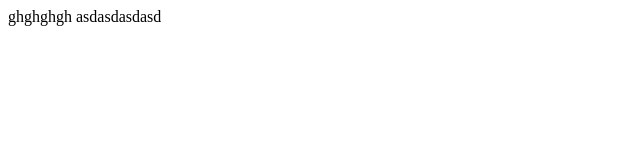
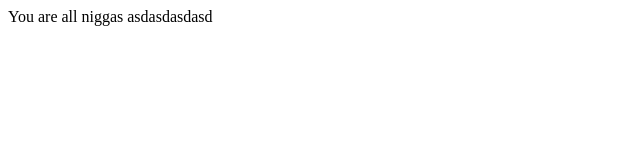
Before and after one commit to GioScholte/Test, a plain HTML site: page index.html in a window 1280 px wide. Shown: the full height of the page, 0-640 px from the left. Drawn offline with Linux system fonts and the light colour scheme.

Commit message:
Update index.html

```diff
--- a/index.html
+++ b/index.html
@@ -7,7 +7,7 @@
     <title>Document</title>
 </head>
 <body>
-    ghghghgh
+    You are all niggas
 </body>
 </html>
 asdasdasdasd
```
